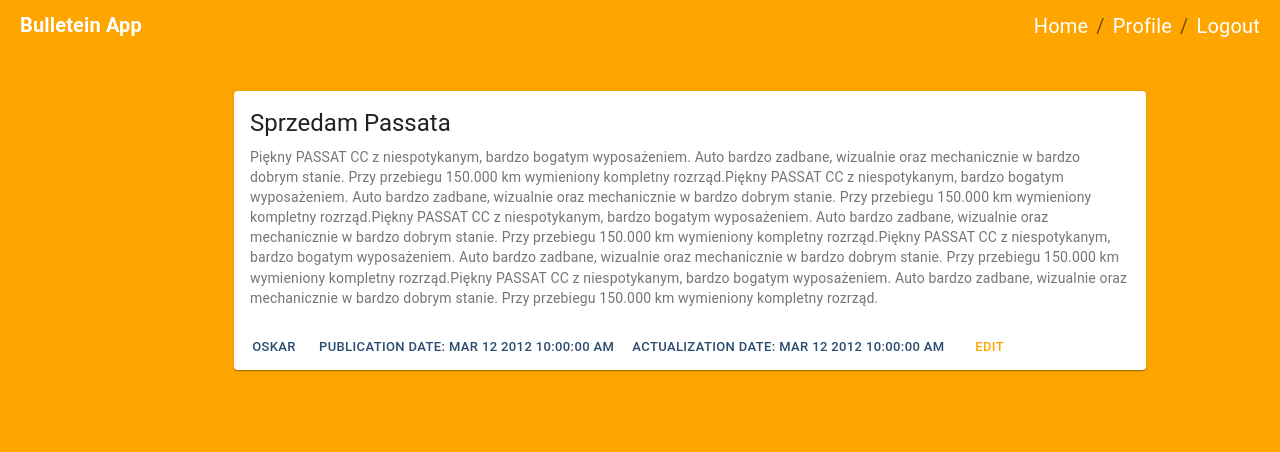
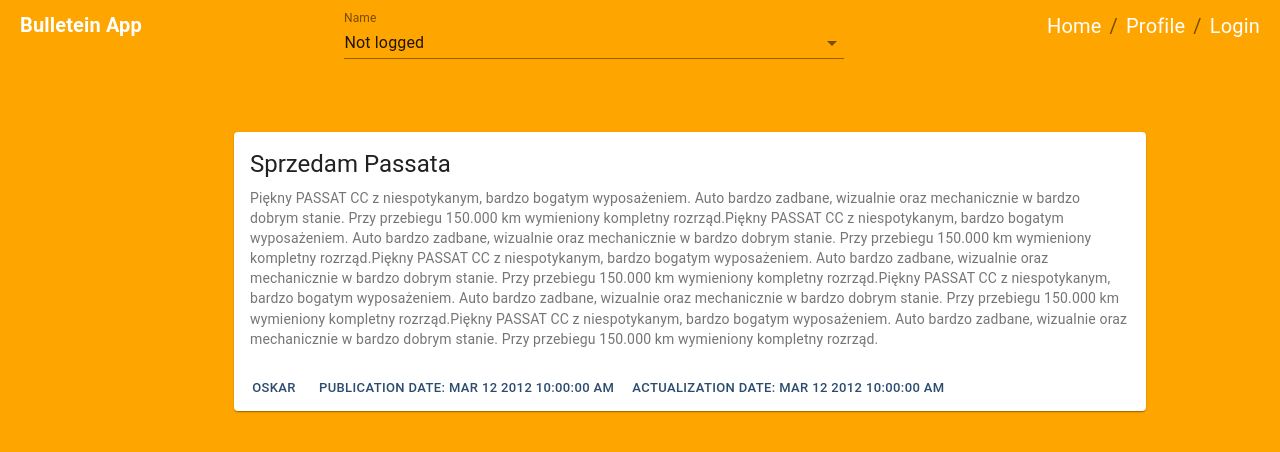
Before and after one commit to Oskar-Michal-Rykowski/bulletein-board, a React (Create React App) app: page /post/1 in a window 1280 px wide. Shown: the top 452 px of the page. Built offline with nearby package versions, Linux system fonts and the light colour scheme.

Commit message:
Add choosing user type

```diff
--- a/src/components/layout/MainMenu/MainMenu.js
+++ b/src/components/layout/MainMenu/MainMenu.js
@@ -2,15 +2,61 @@ import React from "react";
 import PropTypes from "prop-types";
 import Breadcrumbs from "@material-ui/core/Breadcrumbs";
 import { connect } from "react-redux";
-import { getUser } from "../../../redux/userRedux";
+import { getUser, getUsers, changeUser } from "../../../redux/userRedux";
 import styles from "./MainMenu.module.scss";
 import { Link } from "react-router-dom";
+import InputLabel from "@material-ui/core/InputLabel";
+import FormHelperText from "@material-ui/core/FormHelperText";
+import FormControl from "@material-ui/core/FormControl";
+import NativeSelect from "@material-ui/core/NativeSelect";
 
-const Component = ({ user }) => (
+const Component = ({ user, users, changeUser }) => {
+  const [state, setState] = React.useState({
+    name: user.name,
+  });
+
+  const handleChange = (event) => {
+    const username = event.target.value;
+    setState({
+      ...state,
+      name: username,
+    });
+
+    const userData = users.filter((user) => user.name === username)[0];
+
+    // const userdata = {
+    //   name: event.target.value,
+    //   logged: true,
+    //   position: "Admin",
+    // };
+    // console.log("position", event.target.pos);
+
+    changeUser(userData);
+  };
+
+  return (
     <div className={styles.header}>
       <Link className={styles.brand} to="/">
         Bulletein App
       </Link>
+      <FormControl className={styles.formControl}>
+        <InputLabel htmlFor="name-native-disabled">Name</InputLabel>
+        <NativeSelect
+          value={state.name}
+          onChange={handleChange}
+          inputProps={{
+            name: "user",
+            id: "name-native-disabled",
+          }}
+        >
+          {users.map((user) => (
+            <option key={user.name} value={user.name}>
+              {user.name}
+            </option>
+          ))}
+        </NativeSelect>
+        <FormHelperText></FormHelperText>
+      </FormControl>
       <Breadcrumbs className={styles.menu} aria-label="breadcrumb">
         <Link to="/">Home</Link>
         <Link to="/login">Profile</Link>
@@ -23,9 +69,12 @@ const Component = ({ user }) => (
       </Breadcrumbs>
     </div>
   );
+};
 
 Component.propTypes = {
   className: PropTypes.string,
+  users: PropTypes.array,
+  changeUser: PropTypes.func,
   user: PropTypes.shape({
     name: PropTypes.string,
     logged: PropTypes.bool,
@@ -35,10 +84,11 @@ Component.propTypes = {
 
 const mapStateToProps = (state) => ({
   user: getUser(state),
+  users: getUsers(state),
 });
 
 const mapDispatchToProps = (dispatch) => ({
-  // someAction: arg => dispatch(reduxActionCreator(arg)),
+  changeUser: (userData) => dispatch(changeUser(userData)),
 });
 
 // const Container = connect(mapStateToProps, mapDispatchToProps)(Component);
--- a/src/components/layout/MainMenu/MainMenu.module.scss
+++ b/src/components/layout/MainMenu/MainMenu.module.scss
@@ -21,3 +21,8 @@
     color: $light-color;
   }
 }
+
+.formControl {
+  width: 500px;
+  margin-bottom: 20px;
+}
--- a/src/redux/initialState.js
+++ b/src/redux/initialState.js
@@ -38,8 +38,25 @@ export const initialState = {
     },
   },
   user: {
-    name: "Oskar",
-    logged: true,
-    position: "Admin",
+    name: "Not logged",
+    logged: false,
+    position: "User",
   },
+  users: [
+    {
+      name: "Admin",
+      logged: true,
+      position: "Admin",
+    },
+    {
+      name: "Random User",
+      logged: true,
+      position: "User",
+    },
+    {
+      name: "Not logged",
+      logged: false,
+      position: "User",
+    },
+  ],
 };
--- a/src/redux/store.js
+++ b/src/redux/store.js
@@ -4,10 +4,12 @@ import { composeWithDevTools } from "redux-devtools-extension";
 
 import { initialState } from "./initialState";
 import { reducer as postsReducer } from "./postsRedux";
+import { reducer as userReducer } from "./userRedux";
 
 // define reducers
 const reducers = {
   posts: postsReducer,
+  user: userReducer,
 };
 
 // add blank reducers for initial state properties without reducers
--- a/src/redux/userRedux.js
+++ b/src/redux/userRedux.js
@@ -1,11 +1,29 @@
 /* selectors */
 export const getUser = ({ user }) => user;
+export const getUsers = ({ users }) => users;
 
 /* action name creator */
 const reducerName = "user";
 const createActionName = (name) => `app/${reducerName}/${name}`;
 
 /* action types */
-const CHANGE_STATUS = createActionName("CHANGE_STATUS");
+const CHANGE_USER = createActionName("CHANGE_USER");
 
-export const fetchStarted = (payload) => ({ payload, type: CHANGE_STATUS });
+/* action creators */
+export const changeUser = (payload) => ({ payload, type: CHANGE_USER });
+
+/* reducer */
+
+export const reducer = (statePart = [], action = {}) => {
+  switch (action.type) {
+    case CHANGE_USER: {
+      return {
+        name: action.payload.name,
+        logged: action.payload.logged,
+        position: action.payload.position,
+      };
+    }
+    default:
+      return statePart;
+  }
+};
```
Also changed, not shown: 1 other file (tests, documents, lock files or other folders). Lines whose indentation alone changed are shown as unchanged.
